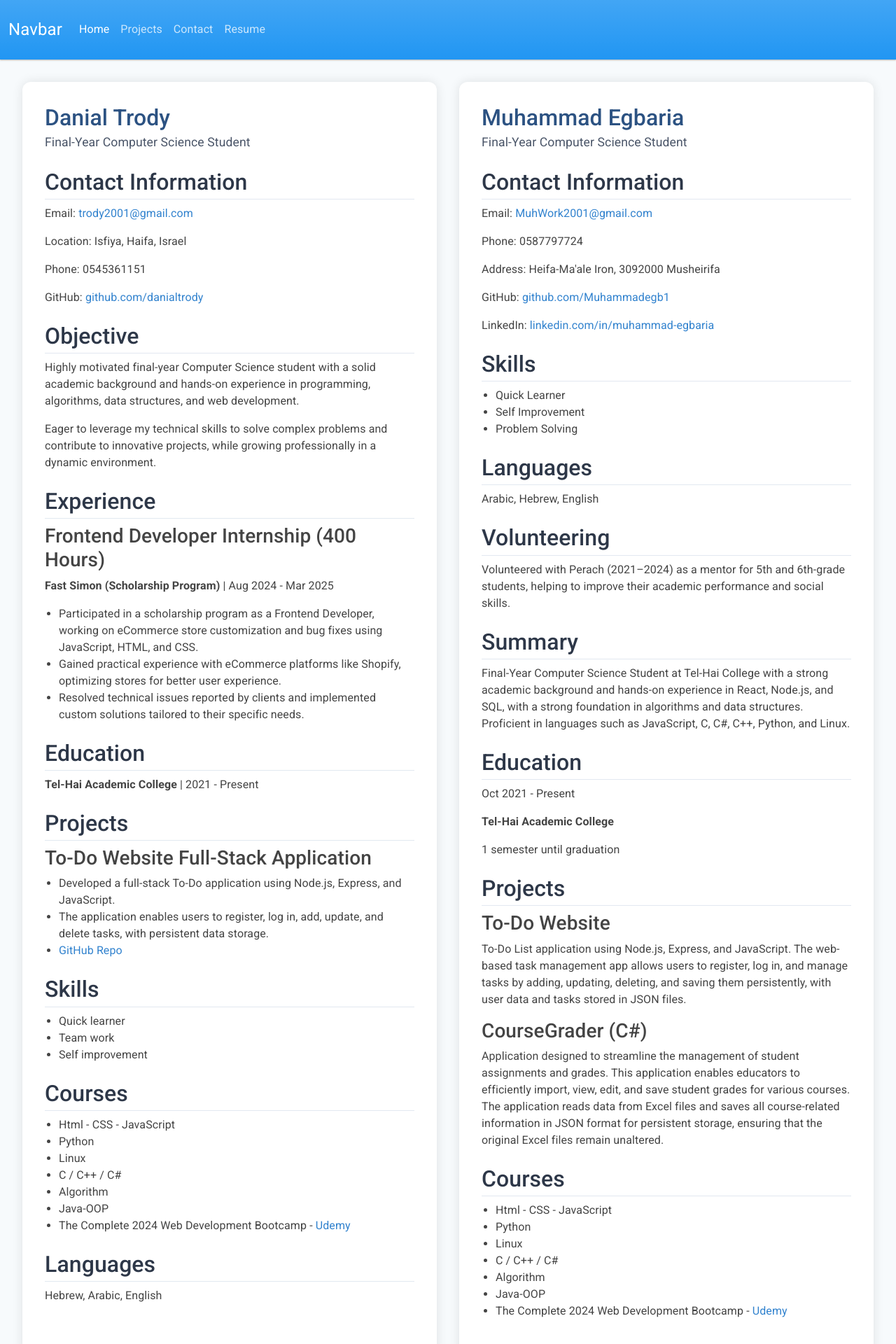
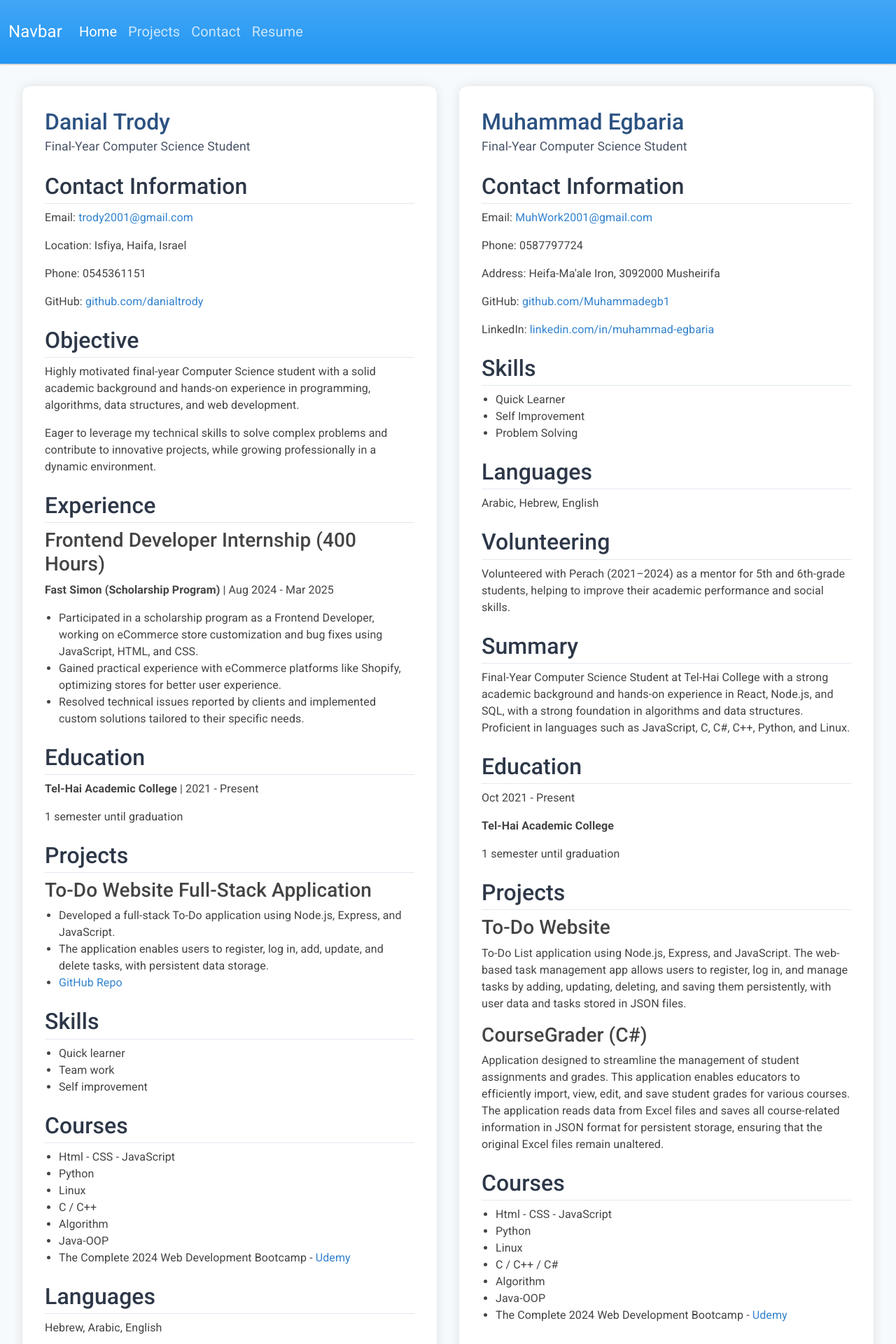
Before and after one commit to danialtrody/Portfolio, a React (Create React App) app in the folder Client/my-portfolio/: page /resume in a window 1280 px wide. Shown: the top 1920 px of the page at 70% size. Built offline with nearby package versions, Linux system fonts and the light colour scheme.

Commit message:
add app.css

```diff
--- a/Client/my-portfolio/src/App.css
+++ b/Client/my-portfolio/src/App.css
@@ -1,3 +1,5 @@
+
+
 .dual-cv-wrapper {
     display: flex;
     flex-wrap: wrap;
@@ -53,3 +55,18 @@
   .cv-panel a:hover {
     text-decoration: underline;
   }
+
+  .carousel-control-prev-icon , .carousel-indicators ,.carousel-control-next-icon{
+    display: none !important;
+}
+
+.card {
+  min-height: 520px;
+}
+
+[contenteditable].form-control, [type=email].form-control, [type=password].form-control, [type=tel].form-control, [type=text].form-control, input.form-control, input[type=email], input[type=number], input[type=password], input[type=text], textarea, textarea.form-control {
+  box-shadow: inset 0 -1px 0 #000000;
+}
+.navbar-expand-lg .navbar-nav .nav-link {
+  font-size: 20px;
+}
--- a/Client/my-portfolio/src/Pages/Resume.js
+++ b/Client/my-portfolio/src/Pages/Resume.js
@@ -45,6 +45,7 @@ function DualCV() {
         <section>
           <h2>Education</h2>
           <p><strong>Tel-Hai Academic College</strong> | 2021 - Present</p>
+          <p>1 semester until graduation</p>
         </section>
 
         <section>
@@ -72,7 +73,7 @@ function DualCV() {
             <li>Html - CSS - JavaScript</li>
             <li>Python</li>
             <li>Linux</li>
-            <li>C / C++ / C#</li>
+            <li>C / C++ </li>
             <li>Algorithm</li>
             <li>Java-OOP</li>
             <li>The Complete 2024 Web Development Bootcamp - <a href="https://www.udemy.com/course/the-complete-web-development-bootcamp/" target="_blank" rel="noreferrer">Udemy</a></li>
```
Also changed, not shown: 1 other file (tests, documents, lock files or other folders).
